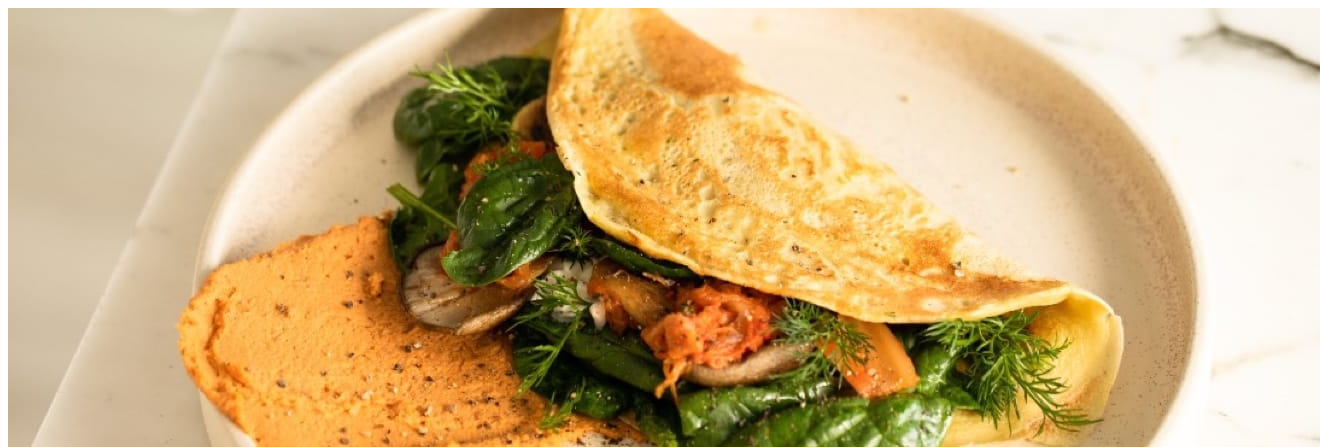
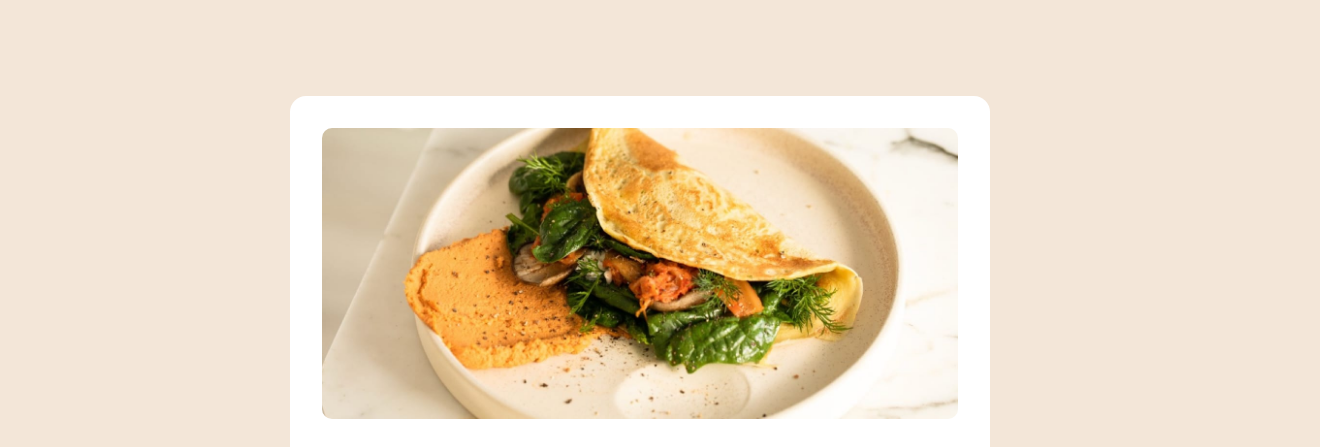
Before and after one commit to NakamasCode/recipe-page, a plain HTML site: page index.html in a window 1280 px wide. Shown: the top 447 px of the page, 1320 px wide, since content can reach past the window. Drawn offline with Linux system fonts and the light colour scheme.

Commit message:
changed css file

```diff
--- a/index.html
+++ b/index.html
@@ -4,7 +4,7 @@
   <meta charset="UTF-8" />
   <meta name="viewport" content="width=device-width, initial-scale=1.0" />
   <title>Simple Omelette Recipe</title>
-  <link rel="stylesheet" href="/style2.css" />
+  <link rel="stylesheet" href="/style.css" />
 </head>
 <body>
   <main class="container">
```
